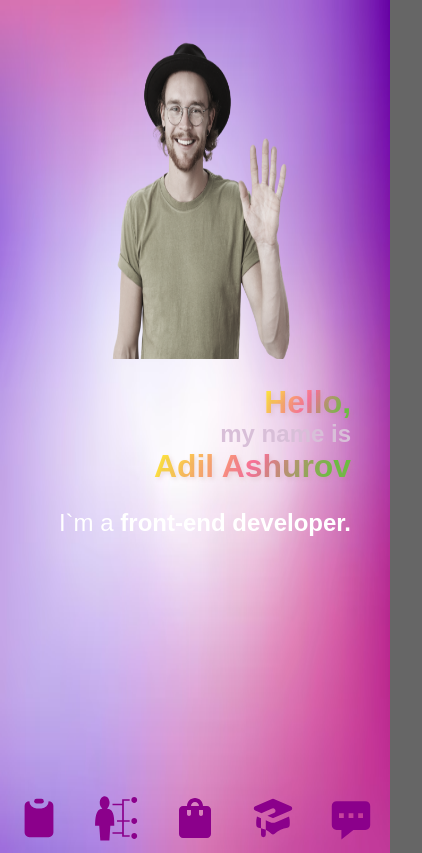
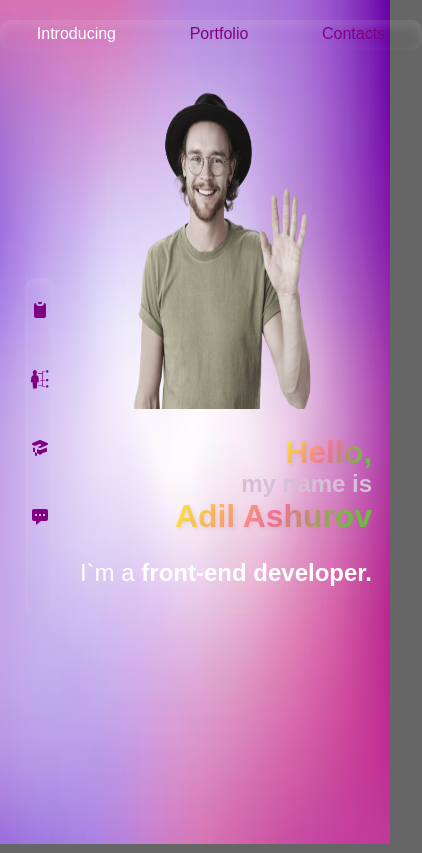
Before and after one commit to adilek96/my-portfolio, a React (Create React App) app: page / in a window 390 px wide. Shown: the whole page, 422 px wide, since content can reach past the window. Built offline with nearby package versions, Linux system fonts and the light colour scheme.

Commit message:
some change

```diff
--- a/src/index.css
+++ b/src/index.css
@@ -627,19 +627,15 @@ body {
   height: fit-content;
 
 }
-.header {
-  display: none;
-}
+
 .main {
   min-height: calc(100vh - 50px);
   width: fit-content;
 
 }
-.aside {
-  display: none;
-}
+
 .content {
-  width: 100vw;
+  width: 80vw;
   height: 85vh ;
 
   /* background-color: darkgray; */
@@ -771,15 +767,4 @@ h2 {
   font-size: 1rem;
 }
 
-.footer {
-  display: block;
 }
-.footer__nav a {
-  color: darkmagenta;
-}
-.footer__nav-list {
-  display: flex;
-  justify-content: space-around;
-  font-size: 3rem;
-}
-}
```
